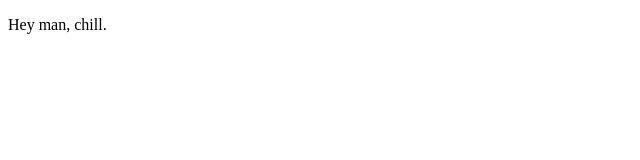
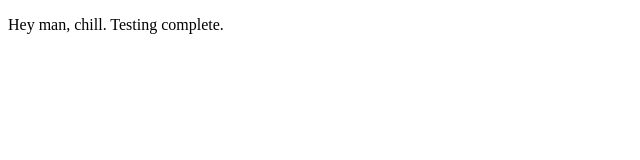
Before and after one commit to tanyongaun/VCS, a plain HTML site: page index.html in a window 1280 px wide. Shown: the whole page, without its empty margins (0-640 px from the left). Drawn offline with Linux system fonts and the light colour scheme.

Commit message:
testing 2

```diff
--- a/index.html
+++ b/index.html
@@ -2,6 +2,6 @@
 
 <head>
     <p>
-        Hey man, chill.
+        Hey man, chill. Testing complete.
     </p>
 </head>
```
